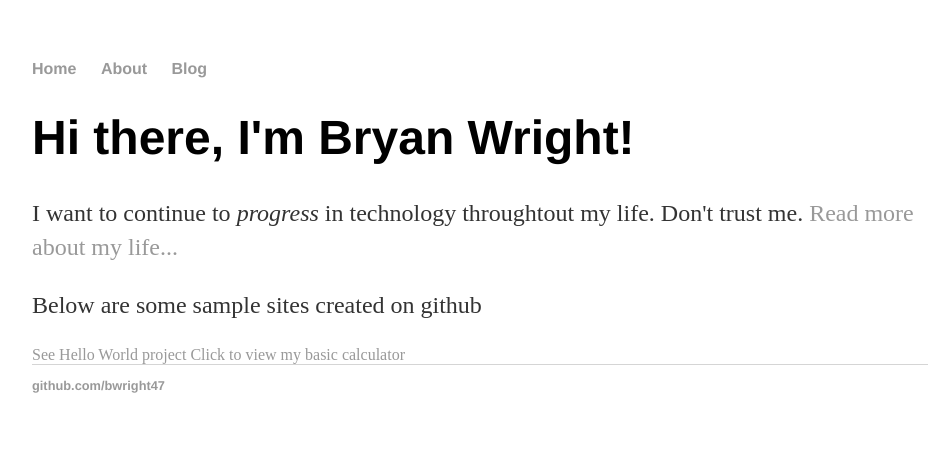
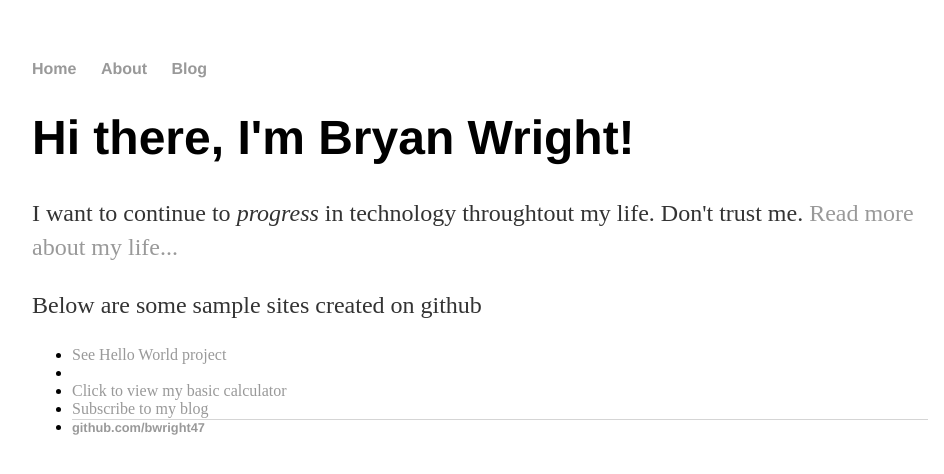
Before and after one commit to bwright47/bwright47.github.io, a Jekyll site: the page built from index.html, in a window 1280 px wide. Shown: the top 474 px of the page, without its empty margins (160-1104 px from the left). Built offline with Jekyll 4.4.1, drawn with Linux system fonts in a browser that asks for light colours.

Commit message:
Added a link to the RSS feed
Added link to Subscribe the RSS feed found in /blog/atom.xml

```diff
--- a/_layouts/default.html
+++ b/_layouts/default.html
@@ -20,8 +20,10 @@
 
 			</div><!-- /.container -->
           <p>Below are some sample sites created on github</p>
-        <a href="https://bwright47.github.io/hello-world/">See Hello World project</a>
-        <a href="https://bwright47.github.io/basic-calculator/">Click to view my basic calculator</a>
+	      <ul>
+        	    <li><a href="https://bwright47.github.io/hello-world/">See Hello World project</a><li>
+        	    <li><a href="https://bwright47.github.io/basic-calculator/">Click to view my basic calculator</a></li>
+		    <li><a href="http://username.github.io/blog/atom.xml/">Subscribe to my blog</a><li>
         <footer>
           <ul>
             <li><a href=https://github.com/bwright47>github.com/bwright47</a></li>
```
